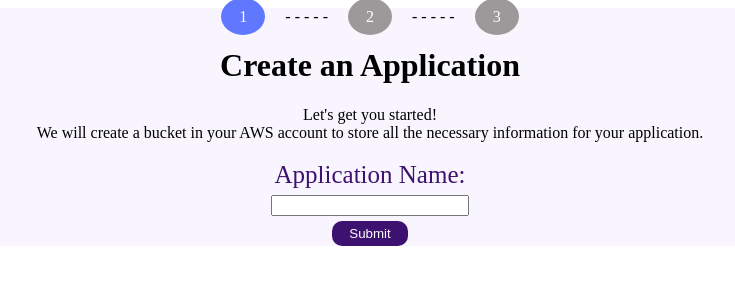
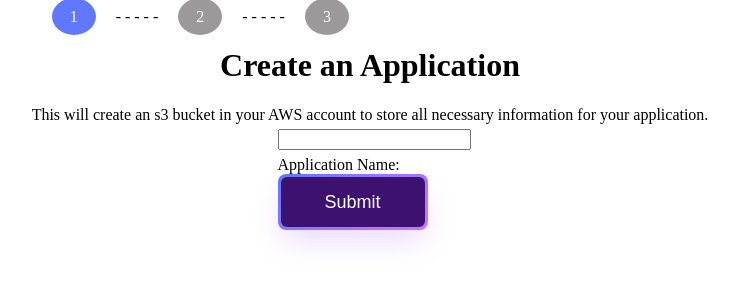
Before and after one commit to try-cascade/cascade-gui, a Next.js app: page /welcome in a window 1280 px wide. Shown: the top 300 px of the page, without its empty margins (270-1005 px from the left). Built offline with nearby package versions, Linux system fonts and the light colour scheme.

Commit message:
Updated the create an application page appearance.
Co-authored-by: Anne Tiotuico <amtiotuico@gmail.com>
Co-authored-by: Rona Hsu <ronahsu@gmail.com>
Co-authored-by: Yueun Kim <yueun.owl@gmail.com>

```diff
--- a/components/ApplicationForm.js
+++ b/components/ApplicationForm.js
@@ -1,4 +1,5 @@
 import styles from '../styles/Setup.module.css'
+import Button from './Button';
 
 const ApplicationForm = ( { onSubmit, appName } ) => {
   async function handleSubmit(e) {
@@ -23,8 +24,8 @@
   }
 
   return (
-    <>
-      <div className={styles.progress}>
+    <div className="create-app-layout">
+      <div className="progress">
         <span className={`${styles.dot} ${styles.selected}`}>1</span>
         <span>- - - - -</span>
         <span className={styles.dot}>2</span>
@@ -33,17 +34,16 @@
       </div>
       <div className={styles.mainContent}>
         <h1 className={styles.h1}>Create an Application</h1>
-        <p className={styles.p}>Let's get you started!</p>
-        <p className={styles.p}>We will create a bucket in your AWS account to store all the necessary information for your application.</p>
-        <form className={styles.form} onSubmit={handleSubmit}>
-          <label className={styles.label}>
-            Application Name:
-            <input className={styles.input} type="text" value={appName[0]} onChange={handleChange}/>
-          </label>
-          <input className={styles.button} type="submit" />
+        <p className={styles.p}>This will create an s3 bucket in your AWS account to store all necessary information for your application.</p>
+        <form className="app-form" onSubmit={handleSubmit}>
+        <div className="underline-input">
+          <input className={styles.input} type="text" value={appName[0]} onChange={handleChange} id="app"/>
+          <label for="app" className="form-label">Application Name:</label>
+        </div>
+          <Button text="Submit" />
         </form>
       </div>
-    </>
+    </div>
   )
 }
 
--- a/styles/Services.module.css
+++ b/styles/Services.module.css
@@ -1,7 +1,5 @@
 .main {
   display: grid;
-  align-items: center;
-  background-color: #e8defc4b;
   width: 100%;
   justify-items: center;
 }
--- a/styles/globals.css
+++ b/styles/globals.css
@@ -60,6 +60,63 @@
   font-family: 'Poppins', sans-serif;
 }
 
+.underline-input {
+  position: relative;
+  padding: 15px 0 0;
+  margin-top: 10px;
+  display: flex;
+  flex-direction: row-reverse;
+  align-items: center;
+  column-gap: 15px;
+}
+
+.underline-input input {
+  font-family: inherit;
+  width: 100%;
+  border: 0;
+  border-bottom: 2px solid #3d1170;
+  outline: 0;
+  font-size: 1.3rem;
+  color: #cc75ff;
+  padding: 7px 0;
+  background: transparent;
+  transition: border-color 0.2s;
+}
+
+.underline-input input::placeholder {
+  color: transparent;
+}
+
+.underline-input input:placeholder-shown ~ .form-label {
+  font-size: 1.3rem;
+  cursor: text;
+  top: 20px;
+}
+
+.underline-input .form-label {
+  white-space: nowrap;
+  transition: 0.2s;
+  font-size: 1rem;
+  color: #3d1170;
+  font-weight:700;
+}
+
+.underline-input input:focus {
+  padding-bottom: 6px;
+  font-weight: 700;
+  border-width: 3px;
+  border-image: linear-gradient(to right, #6077ff, #cc75ff);
+  border-image-slice: 1;
+}
+
+.underline-input input:focus ~ .form-label {
+  white-space: nowrap;
+  transition: 0.2s;
+  font-size: 1rem;
+  color: #6077ff;
+  font-weight:700;
+}
+
 @media (prefers-color-scheme: dark) {
   html {
     color-scheme: dark;
@@ -68,6 +125,27 @@
     color: white;
     background: black;
   }
+}
+
+/* Create an Application */
+
+.create-app-layout {
+  display: flex;
+  flex-direction: column;
+  align-items: center;
+}
+
+.progress {
+  margin: 100px 0 50px 0;
+}
+
+.app-form {
+  display: flex;
+  flex-direction: column;
+}
+
+.app-form button {
+  align-self: flex-end;
 }
 
 /* env Stack */
```
